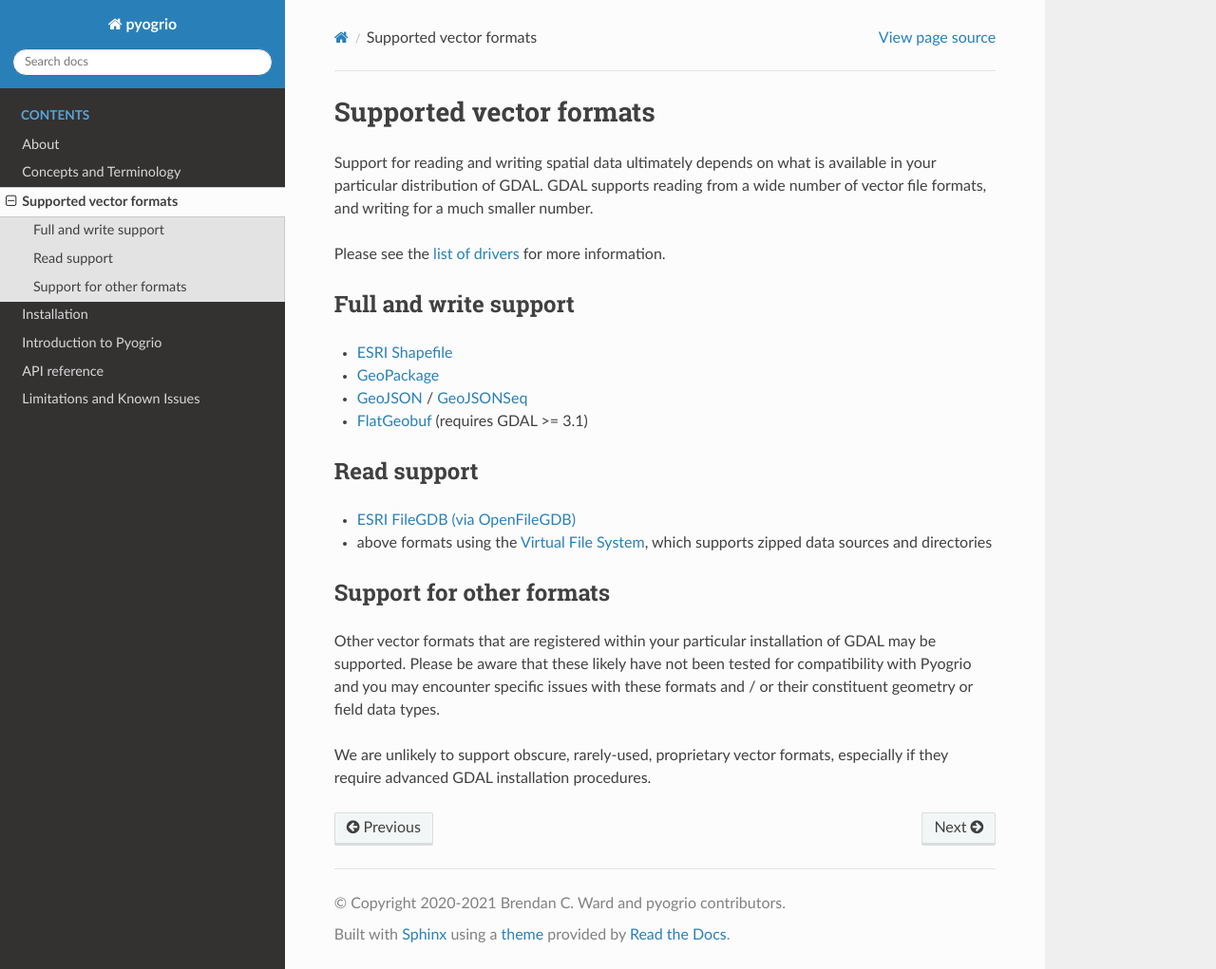
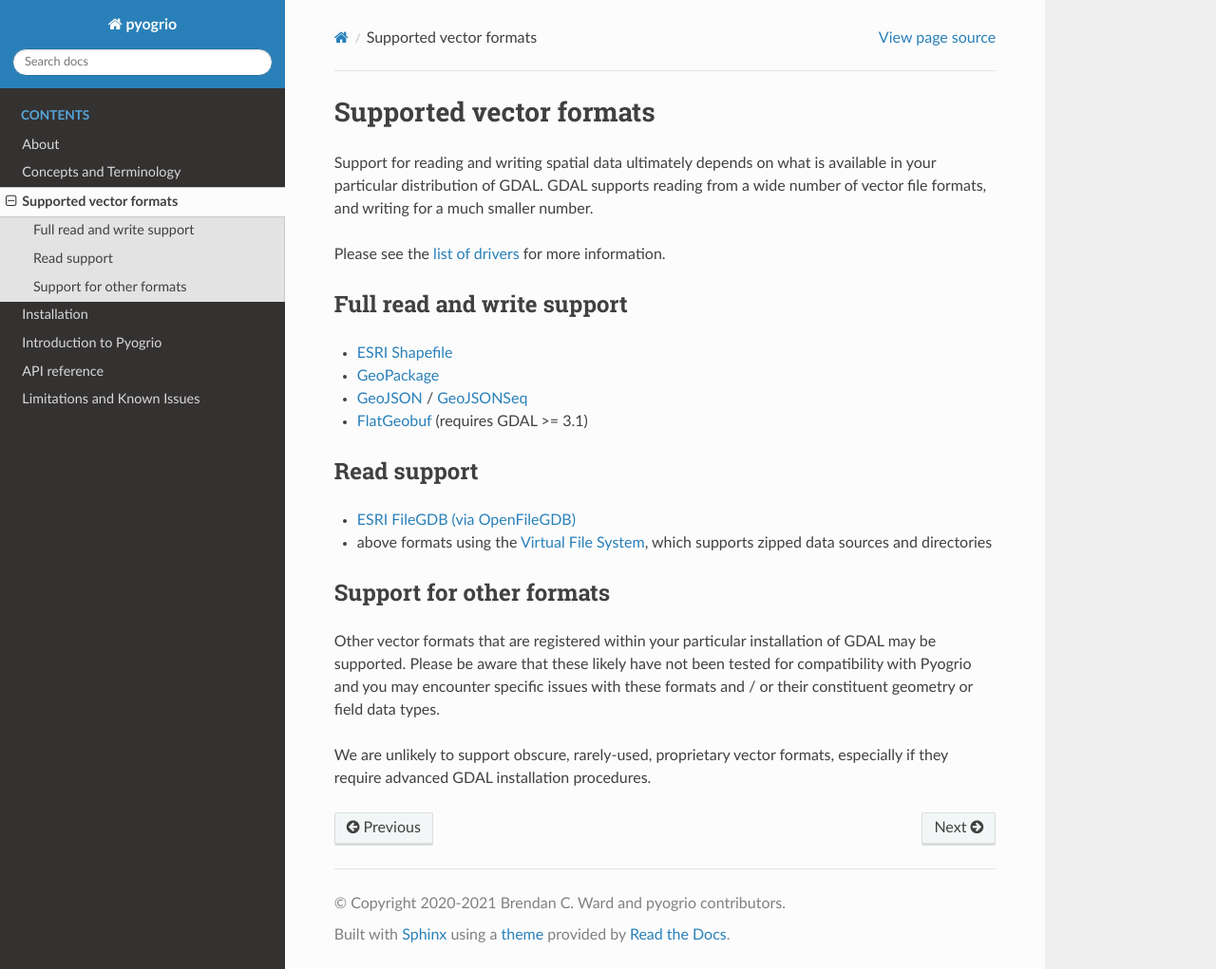
Before and after one commit to geopandas/pyogrio, a Sphinx documentation site: the page built from docs/source/supported_formats.md, in a window 1280 px wide and 1021 px high. Shown: the whole window at 95% size. Built offline with Sphinx 7.4.7 and the Read the Docs theme 2.0.0, drawn with Linux system fonts in a browser that asks for light colours.

Commit message:
PR feedback

```diff
--- a/docs/source/supported_formats.md
+++ b/docs/source/supported_formats.md
@@ -7,7 +7,7 @@
 Please see the [list of drivers](https://gdal.org/drivers/vector/index.html) for
 more information.
 
-## Full and write support
+## Full read and write support
 
 -   [ESRI Shapefile](https://gdal.org/drivers/vector/shapefile.html)
 -   [GeoPackage](https://gdal.org/drivers/vector/gpkg.html)
```
Also changed, not shown: docs/source/install.md (+1 -1 lines).
